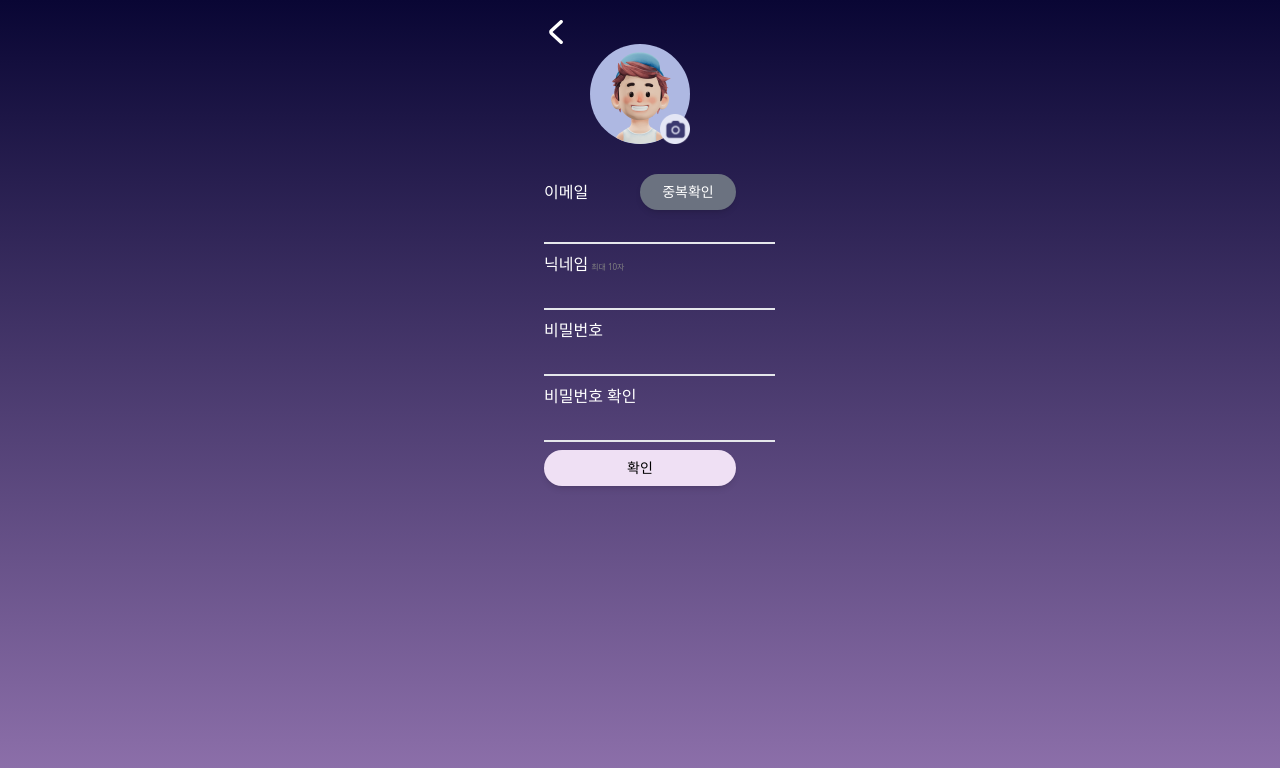
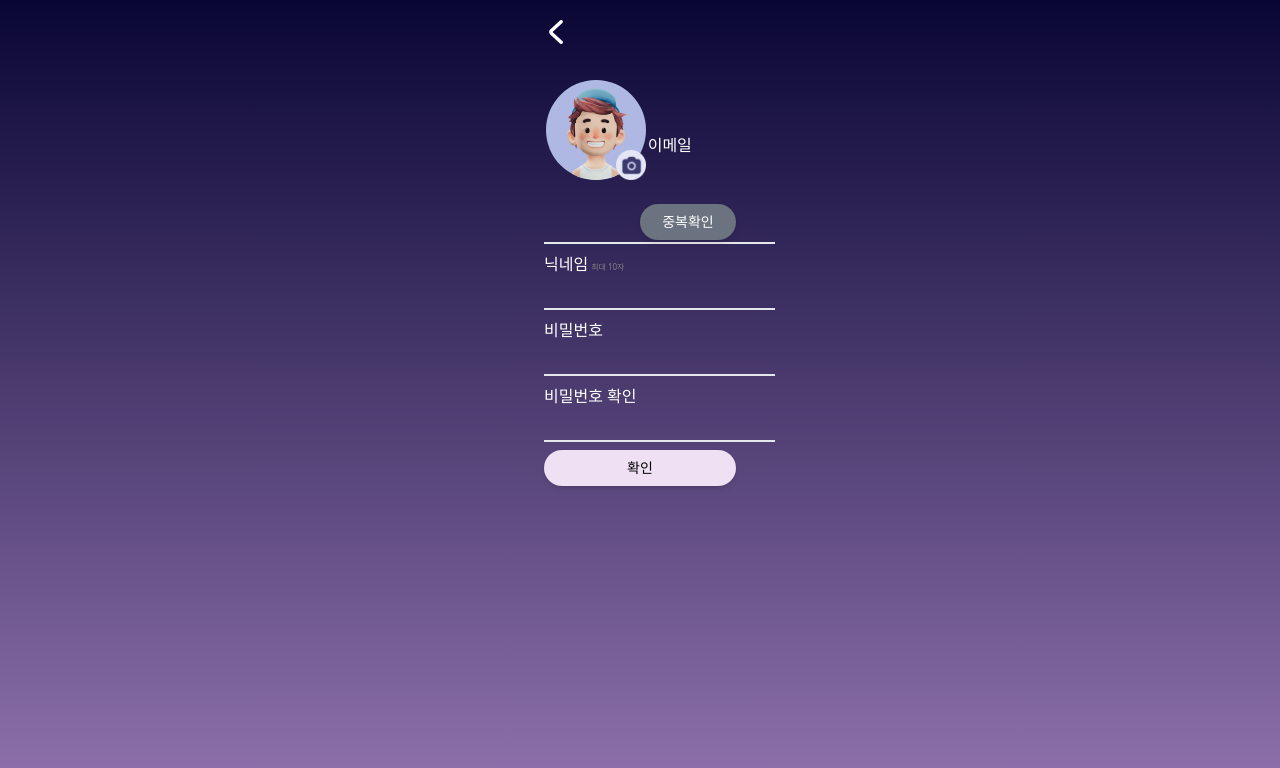
Before and after one commit to wjdgusaho/Damda, a React (Create React App) app in the folder frontend/client/: page /signup in a window 1280 px wide. Shown: the top 768 px of the page. Built offline with nearby package versions, Linux system fonts and the light colour scheme.

Commit message:
fix : 이메일 중복확인 버튼 누를 시 회원가입이 되는 현상 수정 (#177)

```diff
--- a/frontend/client/src/components/Auth/SignUp.tsx
+++ b/frontend/client/src/components/Auth/SignUp.tsx
@@ -140,6 +140,12 @@ export const SignUp = function () {
                     />
                 </svg>
             </Link>
+            <button
+                className="p-2 px-4 text-sm rounded-full shadow-md bg-gray-500 w-24 relative top-40 left-24"
+                onClick={checkEmailOverlap}
+            >
+                중복확인
+            </button>
             <Form className="grid grid-cols-1 w-full mx-auto" onSubmit={handleSubmit}>
                 <div style={{ margin: 'auto' }}>
                     <img
@@ -161,12 +167,6 @@ export const SignUp = function () {
 
                 <p className="grid grid-cols-2 items-center">
                     <span>이메일</span>
-                    <button
-                        className="p-2 px-4 text-sm rounded-full shadow-md bg-gray-500 w-24"
-                        onClick={checkEmailOverlap}
-                    >
-                        중복확인
-                    </button>
                 </p>
                 <InputCSS name="email" type="email" value={userdata.email} onChange={handleChange} />
 
```
